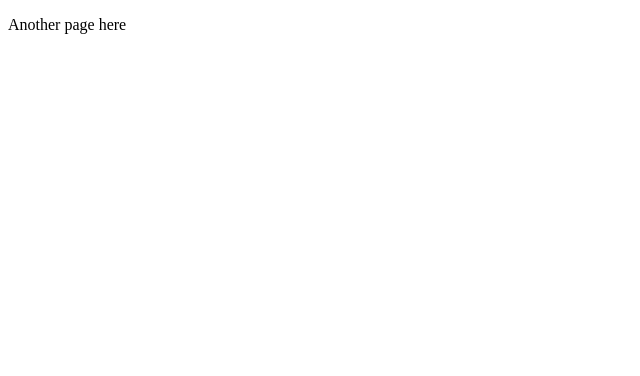
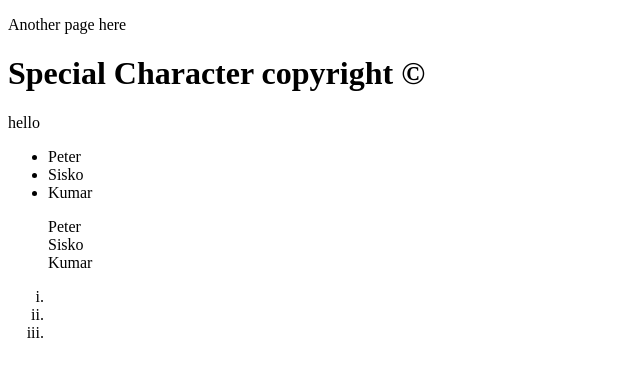
Before and after one commit to mshiva05/CSS-PROJECT-1, a plain HTML site: page anotherpage.html in a window 1280 px wide. Shown: the whole page, without its empty margins (0-640 px from the left). Drawn offline with Linux system fonts and the light colour scheme.

Commit message:
list and special char

```diff
--- a/anotherpage.html
+++ b/anotherpage.html
@@ -5,8 +5,34 @@
     <meta http-equiv="X-UA-Compatible" content="IE=edge" />
     <meta name="viewport" content="width=device-width, initial-scale=1.0" />
     <title>Document</title>
+    <link rel="icon" type="image/x-icon" href="/images/udemy.png" />
   </head>
   <body>
     <p>Another page here</p>
+    <h1>Special Character copyright &copy;</h1>
+    <p>hello</p>
+
+    <!-- Lists -->
+    <!-- Unordered List -->
+    <ul>
+      <li>
+        Peter
+      </li>
+      <li>Sisko</li>
+      <li>Kumar</li>
+    </ul>
+    <ul type="none">
+      <li>
+        Peter
+      </li>
+      <li>Sisko</li>
+      <li>Kumar</li>
+    </ul>
+    <!-- ordered List -->
+    <ol type="i">
+      <li></li>
+      <li></li>
+      <li></li>
+    </ol>
   </body>
 </html>
```
